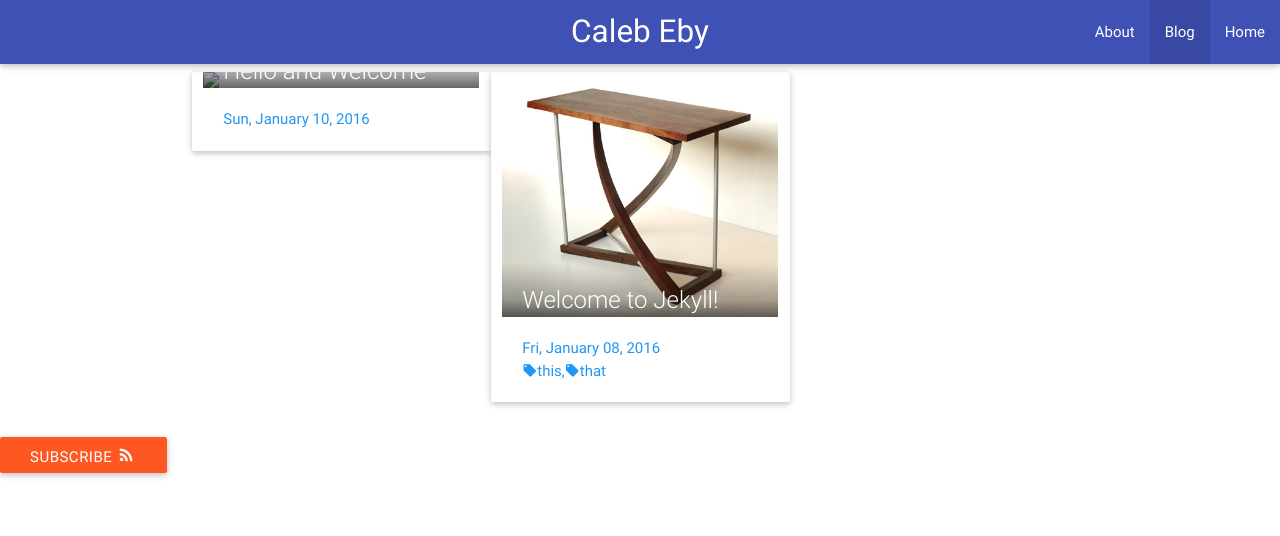
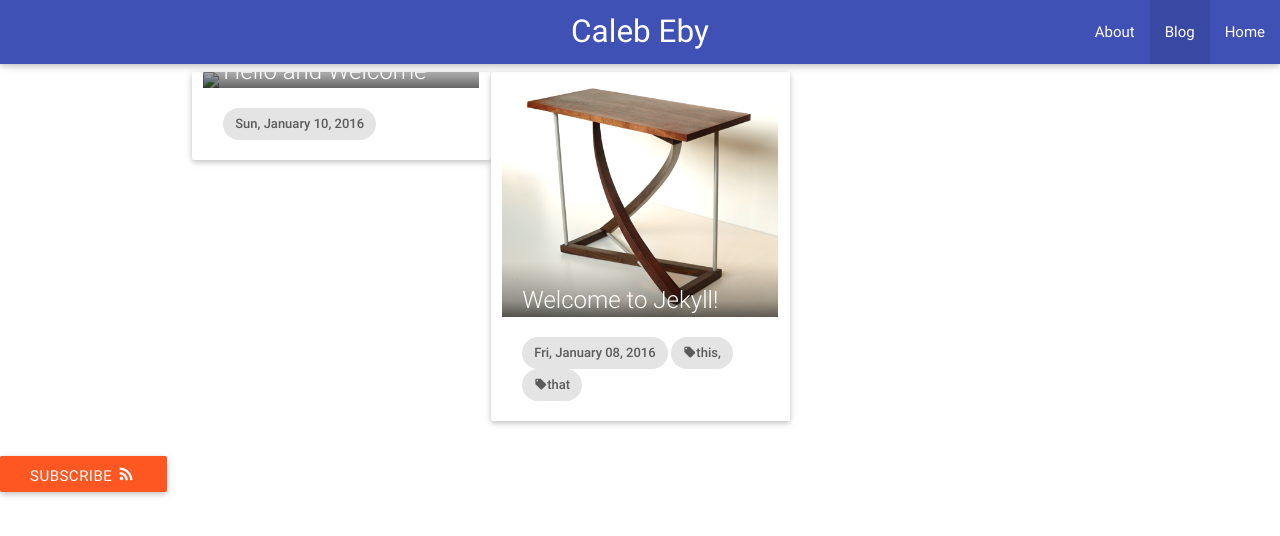
Before and after one commit to calebeby/calebeby.github.io, a Jekyll site: the page built from blog.html, in a window 1280 px wide. Shown: the top 536 px of the page. Built offline with Jekyll 4.4.1, drawn with Linux system fonts in a browser that asks for light colours; nearby versions of some CDN libraries; library files that are not in the unit come from our copies.

Commit message:
add chips import

```diff
--- a/css/materialize.scss
+++ b/css/materialize.scss
@@ -31,7 +31,7 @@
 @import "waves";
 //@import "modal";
 //@import "collapsible";
-//@import "chips";
+@import "chips";
 //@import "materialbox";
 //@import "form";
 //@import "table_of_contents";
```
